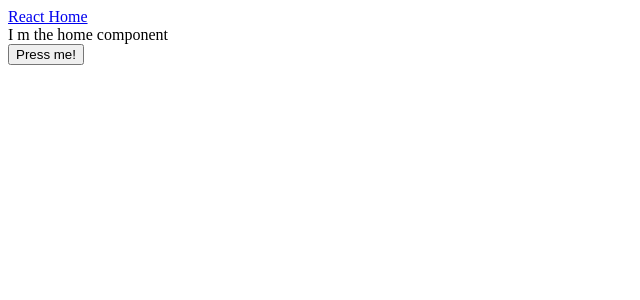
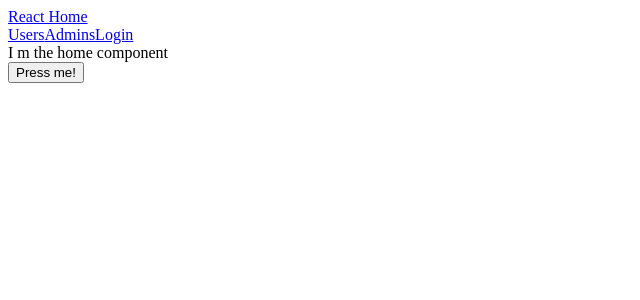
Before and after one commit to manelgavalda/react-server, a React app: page / in a window 1280 px wide. Shown: the top 300 px of the page, without its empty margins (0-640 px from the left). Built offline with nearby package versions, Linux system fonts and the light colour scheme; the HTML template or start-up script is replaced by a standard one.

Commit message:
Added links and ternary expression to show button or not

```diff
--- a/src/client/components/Header.js
+++ b/src/client/components/Header.js
@@ -4,9 +4,21 @@
 
 const Header = ({ auth }) => {
   console.log('My auth status is', auth);
+
+  const authButton = auth ? (
+    <a href="/api/logout">Logout</a>
+  ) : (
+    <a href="/api/auth/google">Login</a>
+  );
+
   return (
     <div>
       <Link to="/">React Home</Link>
+      <div>
+        <Link to="/users">Users</Link>
+        <Link to="/admins">Admins</Link>
+        {authButton}
+      </div>
     </div>
   );
 };
```
